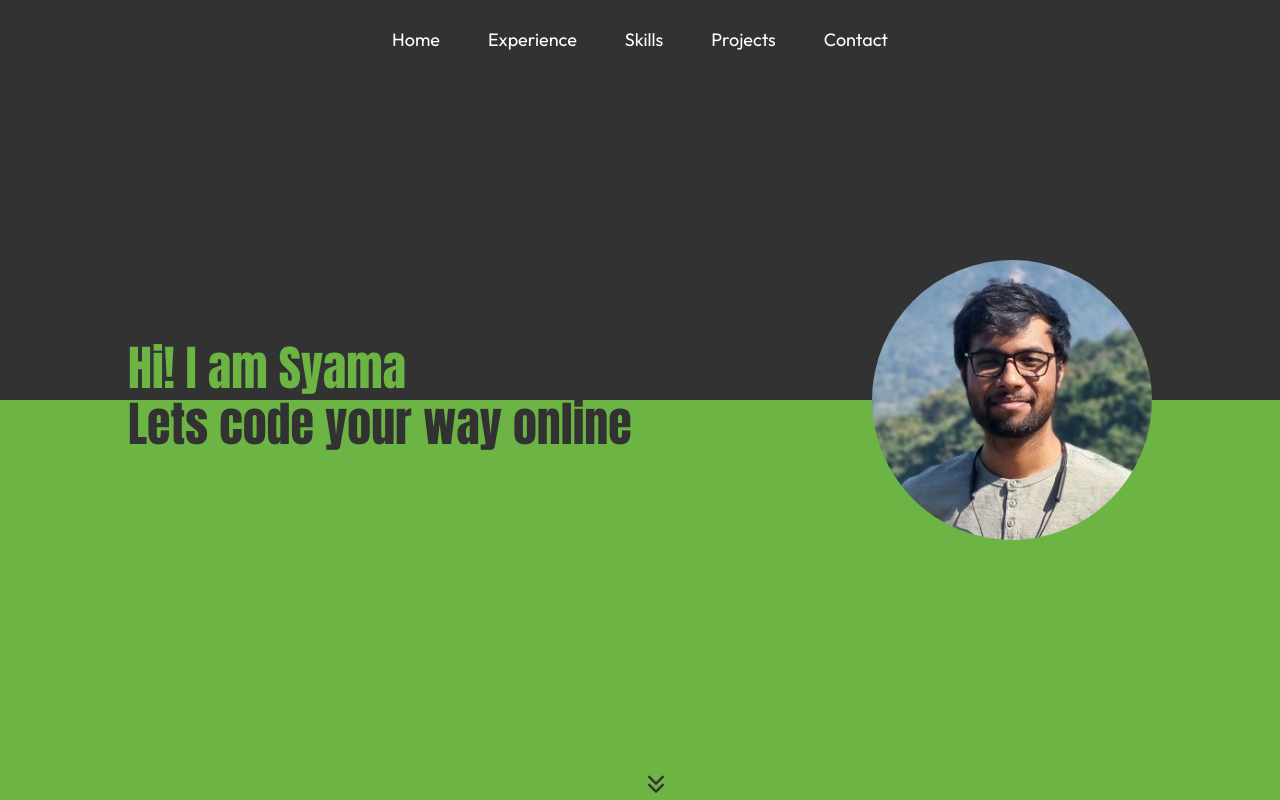
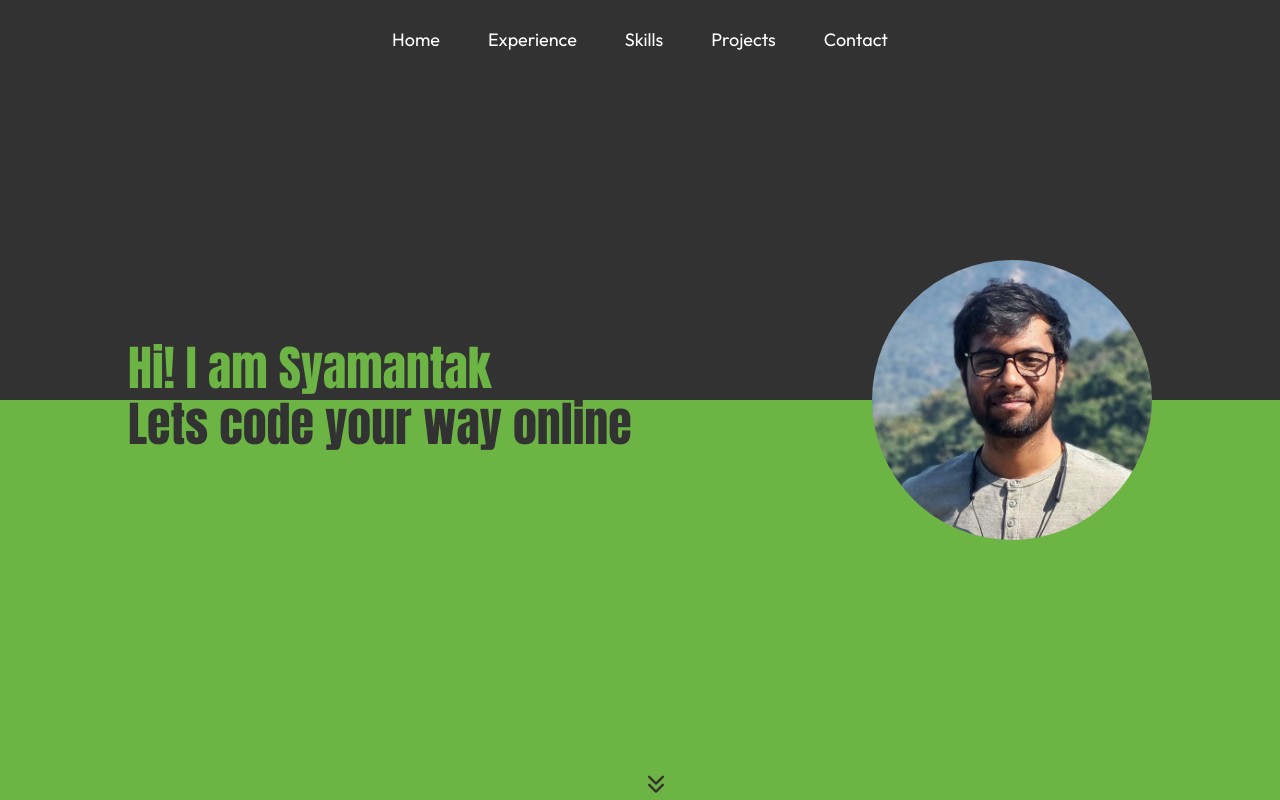
Before and after one commit to s-decico/portfolio, a Next.js app: page / in a window 1280 px wide. Shown: the top 800 px of the page. Built offline with nearby package versions, Linux system fonts and the light colour scheme.

Commit message:
Spell check

```diff
--- a/src/app/sections/Landing.jsx
+++ b/src/app/sections/Landing.jsx
@@ -20,7 +20,7 @@ const Landing = () => {
             <div className="hero-text-top overflow-hidden p-0 text-[#6cb545] min-h-14">
               <TypeAnimation
                 sequence={[
-                  "Hi! I am Syamatak",
+                  "Hi! I am Syamantak",
                   1000,
                   "Hi! I am a full stack developer",
                   1000,
```
